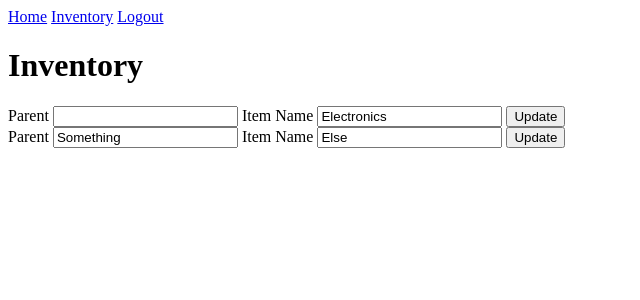
After one commit to ChazTech3030/dotfive_codingexam, a Flask app: page /inventories in a window 1280 px wide. The commit adds this page. Shown: the top 300 px of the page, without its empty margins (0-640 px from the left). Run offline with Flask 2, Linux system fonts and the light colour scheme; a user stored in the database is signed in; data comes from the database, SQL or seed files in the repository; both versions use the stored data as it was after the commit.

Commit message:
Basic inventory - READ

```diff
--- a/application/forms.py
+++ b/application/forms.py
@@ -1,7 +1,7 @@
 from flask_wtf import FlaskForm
-from wtforms import StringField, SubmitField, PasswordField, BooleanField
+from wtforms import StringField, SubmitField, PasswordField, BooleanField, SelectField
 from wtforms.validators import DataRequired, Length, Email, EqualTo, ValidationError
-from application.models import Users
+from application.models import Users, Entries
 from flask_login import current_user
 
 class RegistrationForm(FlaskForm):
@@ -48,3 +48,11 @@ class LoginForm(FlaskForm):
 		])
 	remember = BooleanField('Remember Me')
 	submit = SubmitField('Login')
+
+class EntriesForm(FlaskForm):
+	parent = StringField('Parent')
+	item = StringField('Item Name',
+		validators=[
+			DataRequired()
+		])
+	submit = SubmitField('Update')
--- a/application/models.py
+++ b/application/models.py
@@ -16,3 +16,13 @@ class Users(db.Model, UserMixin):
 		return ''.join(['User ID: ', str(self.id), '\r\n',
 			'Email: ', self.email, '\r\n',
 			'Name: ', self.first_name, ' ', self.last_name])
+
+class Entries(db.Model):
+	id = db.Column(db.Integer, primary_key=True)
+	parent = db.Column(db.String(100), nullable=True)
+	item = db.Column(db.String(100), nullable=False)
+
+	def __repr__(self):
+		return ''.join([str(self.id), '\r\n',
+			self.parent, '\r\n',
+			self.item])
--- a/application/routes.py
+++ b/application/routes.py
@@ -1,7 +1,7 @@
 from flask import render_template, redirect, url_for, request
 from application import app, db, bcrypt
-from application.models import Users
-from application.forms import RegistrationForm, LoginForm
+from application.models import Users, Entries
+from application.forms import RegistrationForm, LoginForm, EntriesForm
 from flask_login import login_user, current_user, logout_user, login_required
 
 @app.route('/')
@@ -29,7 +29,6 @@ def login():
 	form = LoginForm()
 	if form.validate_on_submit():
 		user = Users.query.filter_by(email=form.email.data).first()
-		# print("User : " + user)
 		if user and bcrypt.check_password_hash(user.password, form.password.data):
 			login_user(user, remember=form.remember.data)
 			next_page = request.args.get('next')
@@ -43,3 +42,15 @@ def login():
 def logout():
 	logout_user()
 	return redirect(url_for('login'))
+
+@app.route('/inventories', methods=['GET', 'POST'])
+@login_required
+def inventories():
+	data = Entries.query.all()
+	form = EntriesForm()
+	cleandata = []
+	for row in data:
+		print('row: ' + str(row))
+		datasplit = str(row).split('\r\n')
+		cleandata.append(datasplit)
+	return render_template('inventories.html', title='Inventory', data=cleandata, form=form)
--- /dev/null
+++ b/application/templates/inventories.html
@@ -0,0 +1,34 @@
+{% extends "layout.html" %}
+{% block body_content %}
+	<h1>Inventory</h1>
+	<div class="form">
+		<form method="POST" action="">
+			<div class="form-group">
+				{% for row in data %}
+					{{ form.parent.label }}
+					{{ form.parent(value=row[1]) }}
+					{% if form.parent.errors %}
+						<div class="error">
+							{% for error in form.parent.errors %}
+								<span>{{ error }}</span>
+							{% endfor %}
+						</div>
+					{% endif %}
+
+					{{ form.item.label }}
+					{{ form.item(value=row[2]) }}
+					{% if form.item.errors %}
+						<div class="error">
+							{% for error in form.item.errors %}
+								<span>{{ error }}</span>
+							{% endfor %}
+						</div>
+					{% endif %}
+
+					{{ form.submit }}
+					<br>
+				{% endfor %}
+			</div>
+		</form>
+	</div>
+{% endblock body_content %}
--- a/application/templates/layout.html
+++ b/application/templates/layout.html
@@ -7,6 +7,7 @@
 	<div class="navbar">
 		{% if current_user.is_authenticated %}
 			<a href="{{ url_for('home') }}">Home</a>
+			<a href="{{ url_for('inventories') }}">Inventory</a>
 			<a href="{{ url_for('logout') }}">Logout</a>
 		{% else %}
 			<a href="{{ url_for('home') }}">Home</a>
```
Also changed, not shown: application/site.db, 1 other file.
